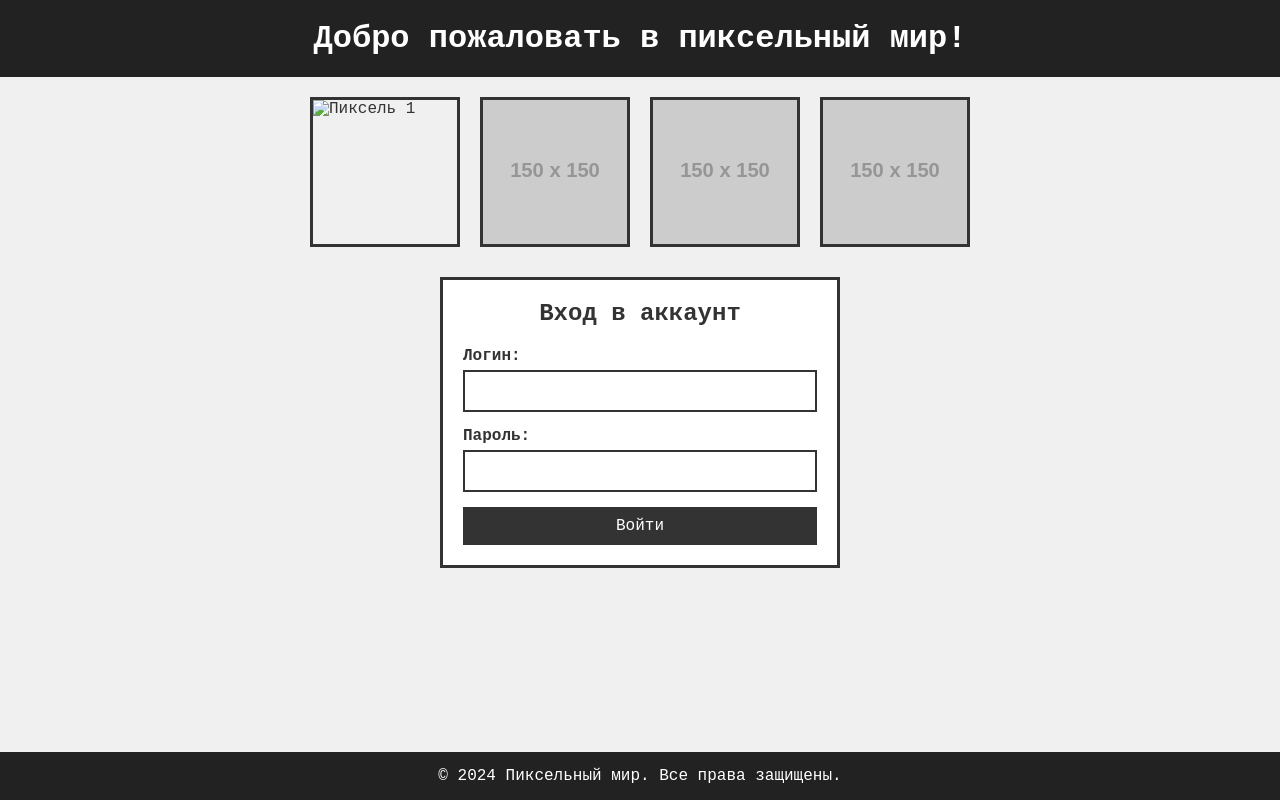
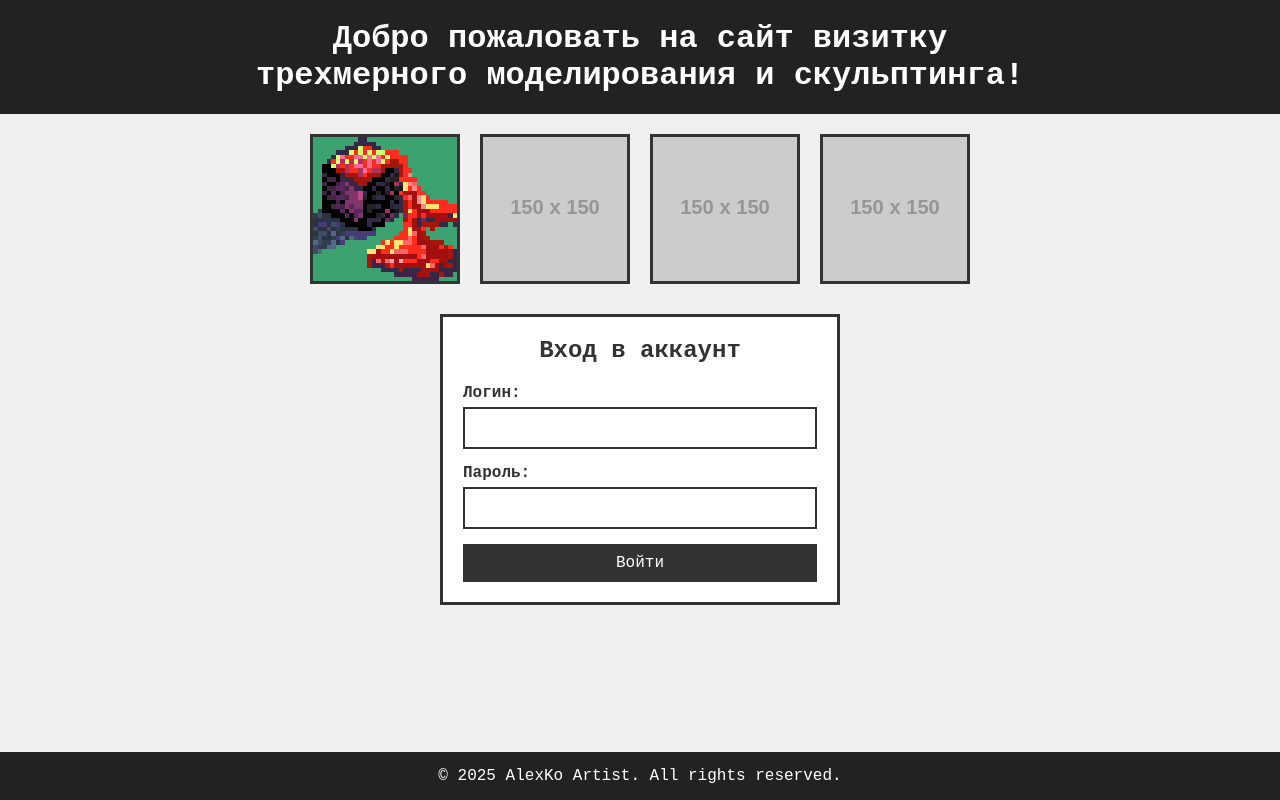
Before and after one commit to ninznak/ninznak.github.io, a plain HTML site: page index.html in a window 1280 px wide. Drawn offline with Linux system fonts and the light colour scheme; placeholder pictures from the web are drawn by us.

Commit message:
minor changes

```diff
--- a/index.html
+++ b/index.html
@@ -114,22 +114,19 @@
     </style>
 </head>
 <body>
-<!-- Шапка (чердак) -->
 <header>
-    <h1>Добро пожаловать в пиксельный мир!</h1>
+    <h1>Добро пожаловать на сайт визитку</h1>
+    <h1>трехмерного моделирования и скульптинга!</h1>
 </header>
 
-<!-- Тело страницы -->
 <main>
-    <!-- Галерея пиксельных картинок -->
     <div class="pixel-gallery">
-        <img src="px1.PNG" alt="Пиксель 1" class="pixel-image">
+        <img src="images/px1.PNG" alt="Pixel1" class="pixel-image">
         <img src="https://placehold.co/150x150/555/fff?text=Pixel+Art+Popo" alt="Пиксель 2" class="pixel-image">
         <img src="https://placehold.co/150x150/777/fff?text=Pixel+Art+3" alt="Пиксель 3" class="pixel-image">
         <img src="https://placehold.co/150x150/999/fff?text=Pixel+Art+4" alt="Пиксель 4" class="pixel-image">
     </div>
 
-    <!-- Форма входа -->
     <div class="login-form">
         <h2>Вход в аккаунт</h2>
         <form action="/login" method="POST">
@@ -146,9 +143,8 @@
     </div>
 </main>
 
-<!-- Подвал -->
 <footer>
-    <p>&copy; 2024 Пиксельный мир. Все права защищены.</p>
+    <p>&copy; 2025 AlexKo Artist. All rights reserved.</p>
 </footer>
 </body>
 </html>
```
Also changed, not shown: images/px1.PNG (added).
